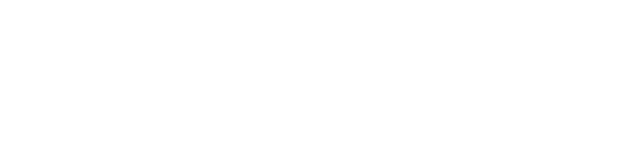
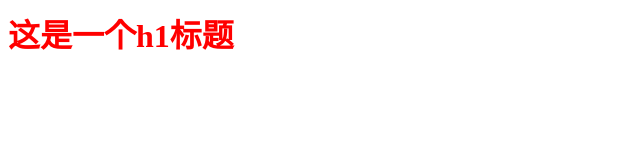
Before and after one commit to zoujingbo2022/project_01, a plain HTML site: page index.html in a window 1280 px wide. Shown: the whole page, without its empty margins (0-640 px from the left). Drawn offline with Linux system fonts and the light colour scheme.

Commit message:
新增了index.css文件和index.js文件，修改了index.js文件

```diff
--- a/index.html
+++ b/index.html
@@ -6,10 +6,18 @@
     <meta http-equiv="X-UA-Compatible" content="IE=edge">
     <meta name="viewport" content="width=device-width, initial-scale=1.0">
     <title>Document</title>
+    <style>
+        h1 {
+            color: red;
+            line-height: 30px;
+        }
+    </style>
+    <link rel="stylesheet" href="index.css">
 </head>
 
 <body>
-
+    <h1>这是一个h1标题</h1>
+    <script src="index.js"></script>
 </body>
 
 </html>
```
Also changed, not shown: index.css (added), index.js (added).
